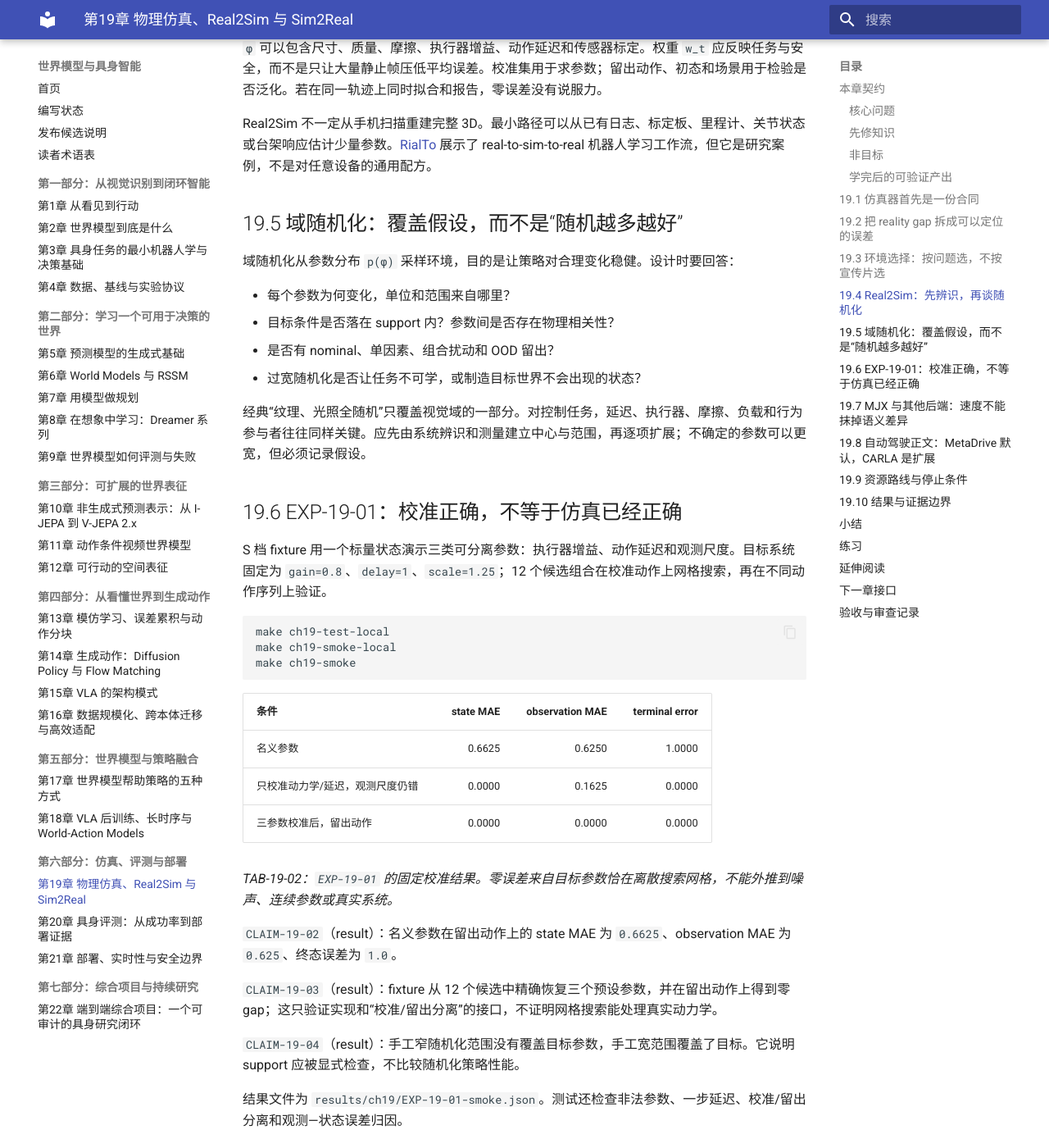
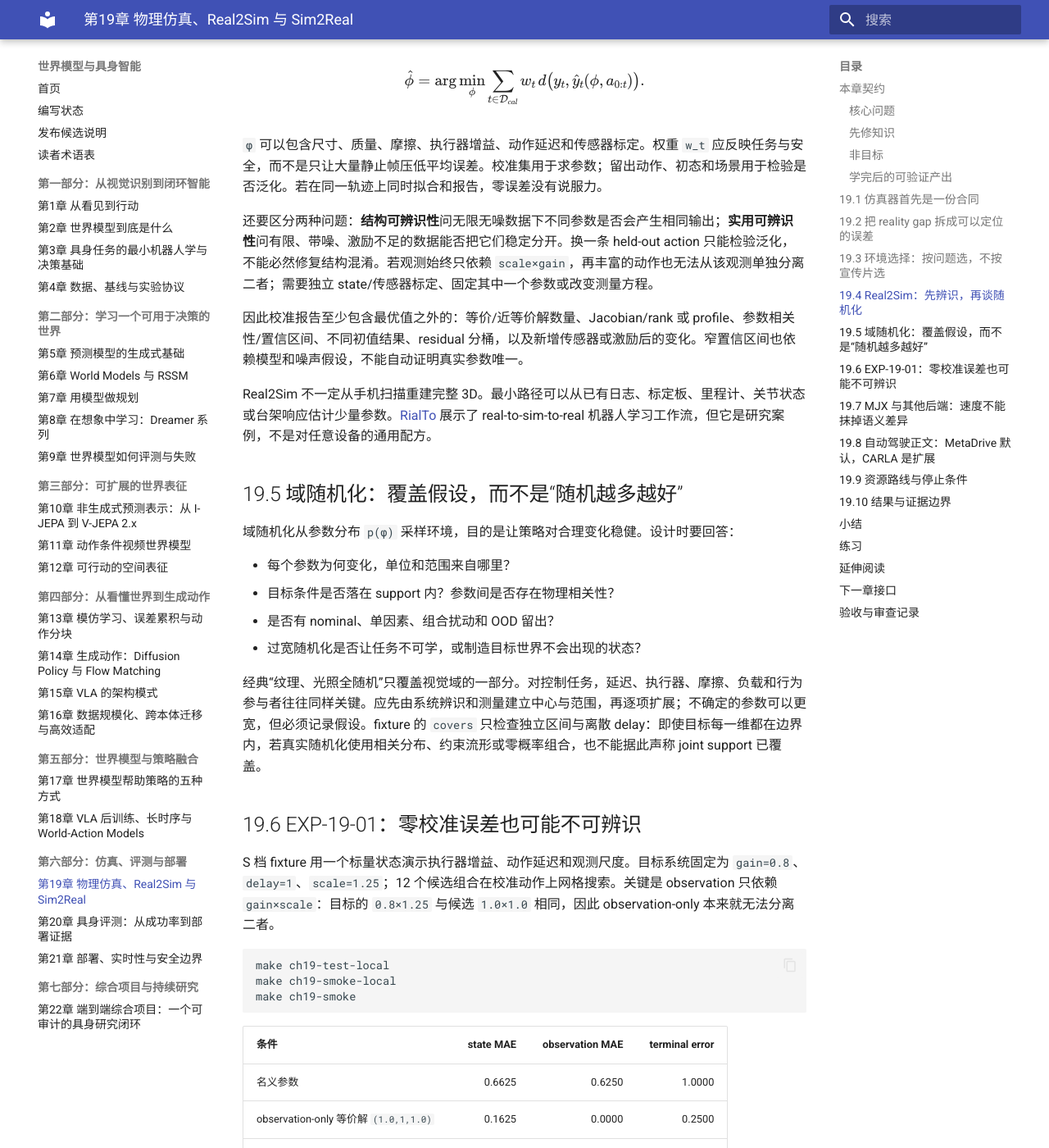
Before and after one commit to dollarser/world-models-and-embodied-ai-book, an MkDocs documentation site: the page built from docs/part-06-systems/ch19-physical-simulation-and-sim2real.md, in a window 1280 px wide and 1400 px high, scrolled down 3186 px. Shown: the whole window at 82% size. Built offline with MkDocs 1.6.1 and Material for MkDocs 9.7.7, drawn with Linux system fonts in a browser that asks for light colours; some of the changed text lies outside the part shown.

````diff
--- a/docs/part-06-systems/ch19-physical-simulation-and-sim2real.md
+++ b/docs/part-06-systems/ch19-physical-simulation-and-sim2real.md
@@ -95,7 +95,9 @@ flowchart LR
 
 *TAB-19-01：本书的仿真环境角色。许可和资源来自核查日官方仓库/文档，执行前仍需按具体版本复核。*
 
-[MuJoCo](https://github.com/google-deepmind/mujoco) 适合把控制、接触和系统辨识讲清楚；[MetaDrive](https://github.com/metadriverse/metadrive) 是本书自动驾驶 M 档默认入口，因为它提供程序化场景和状态、激光雷达、俯视图、RGB 等观测。官方给出的高帧率是特定设置下的上限，不应写成本书通用实测。
+[MuJoCo](https://github.com/google-deepmind/mujoco) 适合把控制、接触和系统辨识讲清楚；当前官方 Python 包还提供 [sysid toolbox](https://github.com/google-deepmind/mujoco/blob/main/python/mujoco/sysid/README.md)：用带 box constraint 的 nonlinear least squares、finite-difference Jacobian 和批量 rollout 拟合物理或测量参数，并可组合多个 `ModelSequences`、自定义 residual、time delay 与 confidence interval `[O,R1]`。工具能优化不等于参数必然可辨识；residual 对两个参数只依赖其乘积时，优化器仍会面对等价解。
+
+[MetaDrive](https://github.com/metadriverse/metadrive) 是本书自动驾驶 M 档默认入口，因为它提供程序化场景和状态、激光雷达、俯视图、RGB 等观测。官方给出的高帧率是特定设置下的上限，不应写成本书通用实测。
 
 [CARLA](https://github.com/carla-simulator/carla) 和 [Isaac Lab](https://github.com/isaac-sim/IsaacLab) 保留为高保真或高并行扩展。CARLA 官方当前建议 16 GB 以上 VRAM、32 GB RAM，这已超出“24 GB 单卡轻松入门”的表述，因此正文不把它设为默认。RoboCasa 的任务/厨房规模是官方项目能力，不等于本书已下载资产或复现实验。
 
@@ -110,6 +112,10 @@ w_t\,d\!\left(y_t,\hat y_t(\phi,a_{0:t})\right).
 
 `φ` 可以包含尺寸、质量、摩擦、执行器增益、动作延迟和传感器标定。权重 `w_t` 应反映任务与安全，而不是只让大量静止帧压低平均误差。校准集用于求参数；留出动作、初态和场景用于检验是否泛化。若在同一轨迹上同时拟合和报告，零误差没有说服力。
 
+还要区分两种问题：**结构可辨识性**问无限无噪数据下不同参数是否会产生相同输出；**实用可辨识性**问有限、带噪、激励不足的数据能否把它们稳定分开。换一条 held-out action 只能检验泛化，不能必然修复结构混淆。若观测始终只依赖 `scale×gain`，再丰富的动作也无法从该观测单独分离二者；需要独立 state/传感器标定、固定其中一个参数或改变测量方程。
+
+因此校准报告至少包含最优值之外的：等价/近等价解数量、Jacobian/rank 或 profile、参数相关性/置信区间、不同初值结果、residual 分桶，以及新增传感器或激励后的变化。窄置信区间也依赖模型和噪声假设，不能自动证明真实参数唯一。
+
 Real2Sim 不一定从手机扫描重建完整 3D。最小路径可以从已有日志、标定板、里程计、关节状态或台架响应估计少量参数。[RialTo](https://github.com/real-to-sim-to-real/RialToPolicyLearning) 展示了 real-to-sim-to-real 机器人学习工作流，但它是研究案例，不是对任意设备的通用配方。
 
 ## 19.5 域随机化：覆盖假设，而不是“随机越多越好”
@@ -121,11 +127,11 @@ Real2Sim 不一定从手机扫描重建完整 3D。最小路径可以从已有
 - 是否有 nominal、单因素、组合扰动和 OOD 留出？
 - 过宽随机化是否让任务不可学，或制造目标世界不会出现的状态？
 
-经典“纹理、光照全随机”只覆盖视觉域的一部分。对控制任务，延迟、执行器、摩擦、负载和行为参与者往往同样关键。应先由系统辨识和测量建立中心与范围，再逐项扩展；不确定的参数可以更宽，但必须记录假设。
+经典“纹理、光照全随机”只覆盖视觉域的一部分。对控制任务，延迟、执行器、摩擦、负载和行为参与者往往同样关键。应先由系统辨识和测量建立中心与范围，再逐项扩展；不确定的参数可以更宽，但必须记录假设。fixture 的 `covers` 只检查独立区间与离散 delay：即使目标每一维都在边界内，若真实随机化使用相关分布、约束流形或零概率组合，也不能据此声称 joint support 已覆盖。
 
-## 19.6 EXP-19-01：校准正确，不等于仿真已经正确
+## 19.6 EXP-19-01：零校准误差也可能不可辨识
 
-S 档 fixture 用一个标量状态演示三类可分离参数：执行器增益、动作延迟和观测尺度。目标系统固定为 `gain=0.8`、`delay=1`、`scale=1.25`；12 个候选组合在校准动作上网格搜索，再在不同动作序列上验证。
+S 档 fixture 用一个标量状态演示执行器增益、动作延迟和观测尺度。目标系统固定为 `gain=0.8`、`delay=1`、`scale=1.25`；12 个候选组合在校准动作上网格搜索。关键是 observation 只依赖 `gain×scale`：目标的 `0.8×1.25` 与候选 `1.0×1.0` 相同，因此 observation-only 本来就无法分离二者。
 
 ```bash
 make ch19-test-local
@@ -136,18 +142,21 @@ make ch19-smoke
 | 条件 | state MAE | observation MAE | terminal error |
 | --- | ---: | ---: | ---: |
 | 名义参数 | 0.6625 | 0.6250 | 1.0000 |
+| observation-only 等价解 `(1.0,1,1.0)` | 0.1625 | 0.0000 | 0.2500 |
 | 只校准动力学/延迟，观测尺度仍错 | 0.0000 | 0.1625 | 0.0000 |
-| 三参数校准后，留出动作 | 0.0000 | 0.0000 | 0.0000 |
+| 加入 state anchor 后的唯一网格解 | 0.0000 | 0.0000 | 0.0000 |
 
-*TAB-19-02：`EXP-19-01` 的固定校准结果。零误差来自目标参数恰在离散搜索网格，不能外推到噪声、连续参数或真实系统。*
+*TAB-19-02：`EXP-19-01` 的留出动作结果。observation 一致不保证隐藏 state 或参数一致。*
 
 `CLAIM-19-02`（result）：名义参数在留出动作上的 state MAE 为 `0.6625`、observation MAE 为 `0.625`、终态误差为 `1.0`。
 
-`CLAIM-19-03`（result）：fixture 从 12 个候选中精确恢复三个预设参数，并在留出动作上得到零 gap；这只验证实现和“校准/留出分离”的接口，不证明网格搜索能处理真实动力学。
+`CLAIM-19-03`（result）：observation-only 网格搜索在 12 个候选中发现两个零误差 minimizer。非目标解 `(gain=1.0, delay=1, scale=1.0)` 在留出动作上仍有 observation MAE `0`，但 state MAE `0.1625`、终态误差 `0.25`；单靠更换动作序列没有解决乘积混淆。
+
+`CLAIM-19-07`（result）：加入校准 state anchor 后，网格中只剩目标参数一个 minimizer，并在留出动作上得到零 state/observation gap。该结果来自无噪目标参数恰在离散网格，不证明真实系统参数、连续优化或任意传感器组合可辨识。
 
 `CLAIM-19-04`（result）：手工窄随机化范围没有覆盖目标参数，手工宽范围覆盖了目标。它说明 support 应被显式检查，不比较随机化策略性能。
 
-结果文件为 `results/ch19/EXP-19-01-smoke.json`。测试还检查非法参数、一步延迟、校准/留出分离和观测—状态误差归因。
+结果文件为 `results/ch19/EXP-19-01-smoke.json`。测试还检查非法参数、一步延迟、等价 minimizer、state anchor、校准/留出分离和观测—状态误差归因。
 
 ## 19.7 MJX 与其他后端：速度不能抹掉语义差异
 
@@ -186,25 +195,26 @@ CARLA 用于高保真多相机、天气、城市资产和传感器管线扩展
 
 | 类型 | 本章可以说什么 | 不能说什么 |
 | --- | --- | --- |
-| 本书结果 | 标量 fixture 的固定 gap、参数恢复和覆盖检查 | 真实动力学已辨识、Sim2Real 已成功 |
+| 本书结果 | 标量 fixture 的固定 gap、不可辨识反例、state anchor 与覆盖检查 | 真实动力学已辨识、Sim2Real 已成功 |
 | 官方事实 | 环境功能、版本路线和许可 | 本书已复现官方吞吐或任务结果 |
 | 计划验证 | MuJoCo/MetaDrive 的 M 档闭环 | 在没有运行记录时写成已完成 |
 | 高阶扩展 | CARLA/Isaac/MJX 的 GPU 工作流 | 把硬件与大型下载变成读者必需品 |
 
 ## 小结
 
-有效仿真从合同和 gap 分解开始，而不是从渲染质量开始。Real2Sim 用校准数据估参数，留出数据检验泛化；域随机化声明覆盖范围，Sim2Real 仍需独立锚点。环境选择服从问题与资源：机器人动力学优先 MuJoCo，驾驶默认 MetaDrive，高保真 CARLA/Isaac 和大规模 MJX 是可选扩展。
+有效仿真从合同、可辨识性和 gap 分解开始，而不是从渲染质量开始。Real2Sim 用校准数据约束参数，留出数据检验泛化，但零 residual 和 held-out observation 一致都不保证隐藏动力学唯一；域随机化还需声明联合支持，Sim2Real 仍需独立锚点。环境选择服从问题与资源：机器人动力学优先 MuJoCo，驾驶默认 MetaDrive，高保真 CARLA/Isaac 和大规模 MJX 是可选扩展。
 
 ## 练习
 
 1. **合同审计**：为一个差速底盘或自动驾驶转向接口写出状态、动作、频率、延迟、reset 和终止合同。
 2. **代码实验**：给 `EXP-19-01` 加入观测噪声，解释为什么不能再期待精确参数恢复。
-3. **辨识设计**：说明恒定动作为什么可能无法同时辨识增益与延迟，并设计更有信息量的动作序列。
+3. **辨识设计**：分别说明“激励不足导致 gain/delay 难分”与“gain×scale 结构混淆”的区别；前者设计新动作，后者设计新测量。
 4. **驾驶迁移**：列出 MetaDrive 到 CARLA 迁移时必须重新验证的五类语义，不比较无法对齐的成功率。
 
 ## 延伸阅读
 
 - [MuJoCo 官方仓库](https://github.com/google-deepmind/mujoco) 与 [MJX 文档](https://mujoco.readthedocs.io/en/stable/mjx.html)，`[O,R1]`；
+- [MuJoCo 官方 System Identification Toolbox](https://github.com/google-deepmind/mujoco/blob/main/python/mujoco/sysid/README.md)，`[O,R1]`；
 - [MetaDrive 官方仓库](https://github.com/metadriverse/metadrive) 与 [官方文档](https://metadrive-simulator.readthedocs.io/en/latest/)，`[O,R1]`；
 - [CARLA 官方仓库](https://github.com/carla-simulator/carla)，`[O,R1]`；
 - [Isaac Lab 官方仓库](https://github.com/isaac-sim/IsaacLab)，`[O,R1]`；
````
Also changed, not shown: other parts of docs/part-06-systems/ch19-physical-simulation-and-sim2real.md (+4 -4 lines), docs/release-notes.md (+1 -1 lines), docs/status.md (+3 -3 lines), labs/track-a-world-model-control/ch19-sim-gap/README.md (+2 -2 lines), reviews/ch19-identifiability-review-2026-09-01.md (added, +25 -0 lines), reviews/final-book-review.md (+1 -1 lines), 6 other files.
